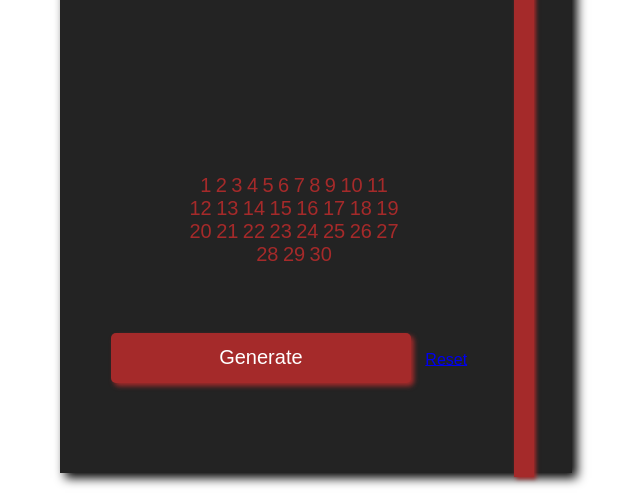
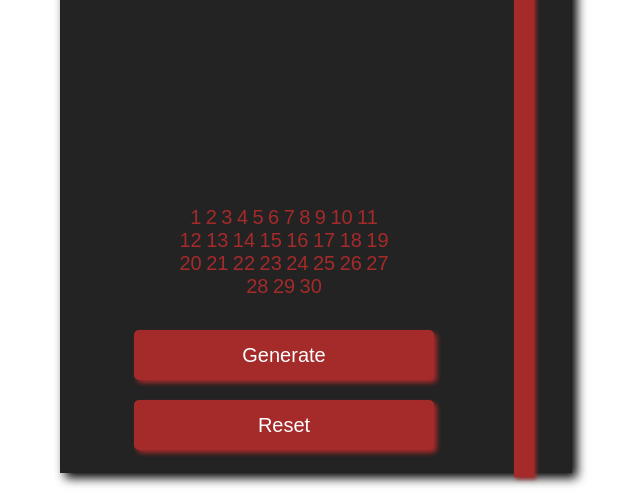
Before and after one commit to Cooki3GOD/christmasNumberGenerator, a plain HTML site: page index.html in a window 1280 px wide. Shown: the part 307-800 px from the top of the page, without its empty margins (324-964 px from the left). Drawn offline with Linux system fonts and the light colour scheme; a web font is replaced by a local one.

Commit message:
Dodano style dla przycisku reset

```diff
--- a/style.css
+++ b/style.css
@@ -42,6 +42,10 @@ h1 {
     z-index: 0;
 }
 .content {
+    display: flex;
+    align-items: center;
+    justify-content: center;
+    flex-direction: column;
     height: 100%;
     width: 87%;
 }
@@ -65,7 +69,7 @@ h2 p {
     justify-content: center;
     width: 100%;
     margin: 10px;
-    height: 20% ;
+    height: 15% ;
 }
 ul {
     width: 50%;
@@ -92,3 +96,24 @@ button:hover {
     background-color: lightsalmon;
     box-shadow: 3px 3px 5px lightsalmon;
 }
+a {
+    text-decoration: none;
+    display: flex;
+    justify-content: center;
+    align-items: center;
+    margin-top: 10px;
+    width: 300px;
+    height: 50px;
+    background-color: brown;
+    border: none;
+    color: white;
+    box-shadow: 3px 3px 5px brown;
+    border-radius: 5px;
+    cursor: pointer;
+    font-size: 20px;
+}
+a:hover {
+    color: brown ;
+    background-color: lightsalmon;
+    box-shadow: 3px 3px 5px lightsalmon;
+}
```
